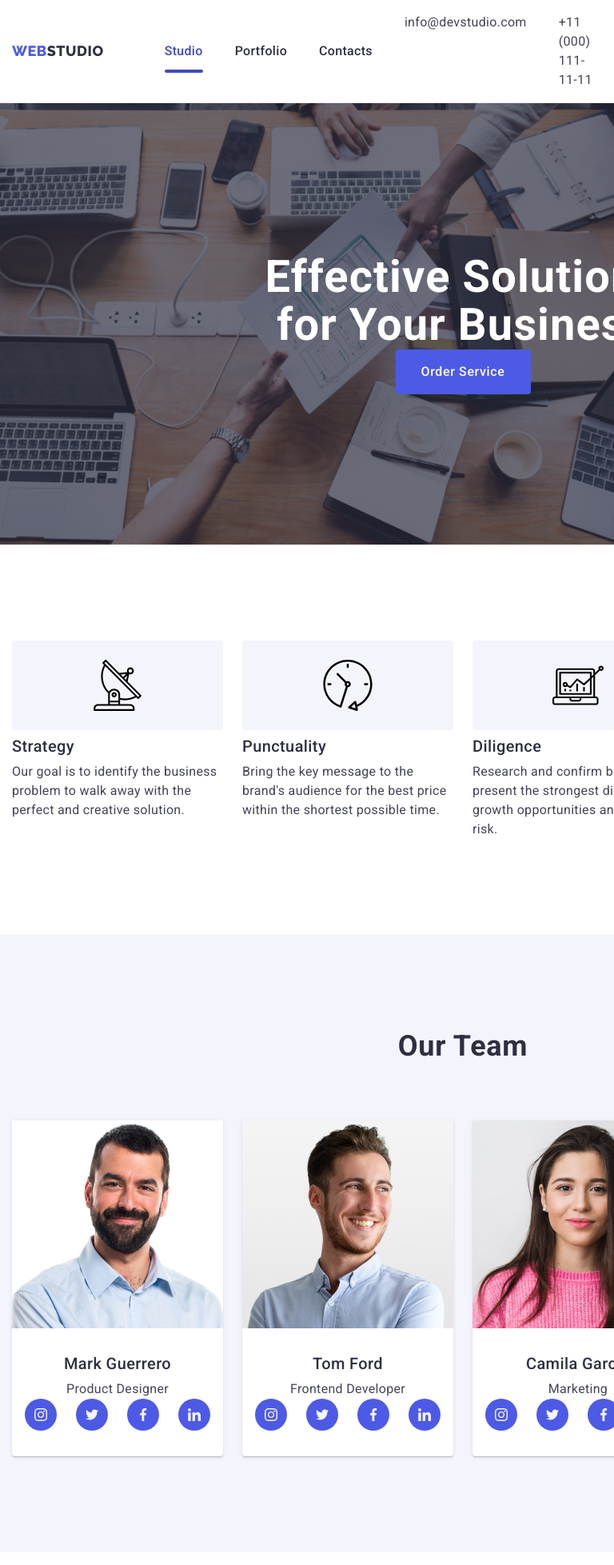
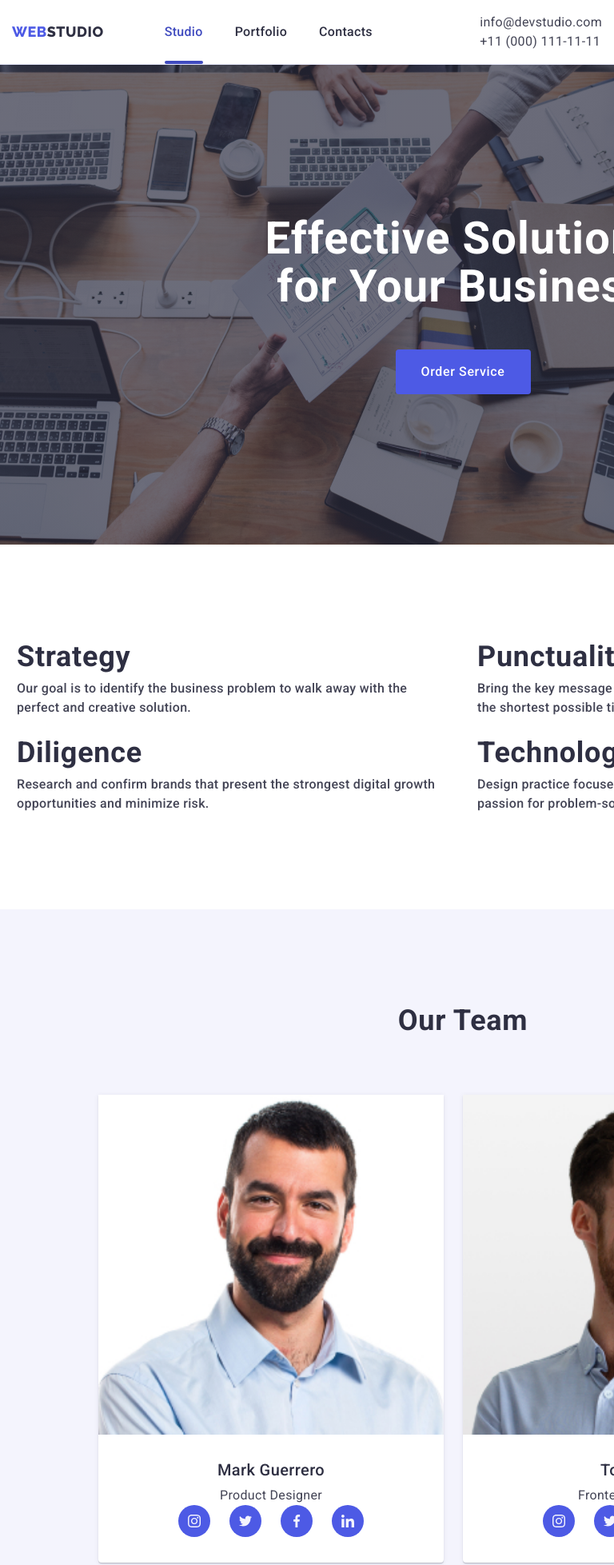
Before and after one commit to Szyszeekk/goit-markup-hw-06, a plain HTML site: page index.html in a window 768 px wide. Shown: the top 1957 px of the page at 80% size. Drawn offline with nearby package versions, Linux system fonts and the light colour scheme.

Commit message:
tablet version

```diff
--- a/css/styles.css
+++ b/css/styles.css
@@ -106,7 +106,7 @@ p {
   width: 100%;
   position: absolute;
   left: 0;
-  bottom: 6px;
+  bottom: 5px;
   height: 4px;
   background-color: #404bbf;
   border-radius: 2px;
@@ -166,6 +166,7 @@ p {
   max-width: 496px;
   margin-left: auto;
   margin-right: auto;
+  margin-bottom: 48px;
 }
 
 .heading {
@@ -470,10 +471,7 @@ footer {
 .footer-div {
   display: flex;
   align-items: baseline;
-}
-
-.footer-div-logo-and-paragraph {
-  margin-right: 120px;
+  justify-content: space-between;
 }
 
 .footer-div-social-media-paragraph {
@@ -954,3 +952,83 @@ footer {
     gap: 48px;
   }
 }
+
+@media screen and (min-width: 768px) and (max-width: 1158px) {
+  .address-section-list {
+    display: flex;
+    flex-direction: column;
+    gap: 0;
+  }
+
+  .navigation-current::after {
+    bottom: -7px;
+  }
+
+  .advantages-list-icon {
+    display: none;
+  }
+
+  .advantages-list {
+    flex-wrap: wrap;
+    justify-content: space-around;
+    width: 100%;
+  }
+
+  .advantages-list-item {
+    width: calc((100% - 48px) / 2);
+  }
+
+  .advantages-head {
+    font-family: 'Roboto', sans-serif;
+    font-weight: 700;
+    font-size: 36px;
+    line-height: 1.11111;
+    letter-spacing: 0.02em;
+  }
+
+  .advantages-paragraph {
+    font-family: 'Roboto', sans-serif;
+    font-weight: 500;
+    font-size: 16px;
+    line-height: 1.5;
+    letter-spacing: 0.02em;
+  }
+
+  .our-team-list {
+    flex-wrap: wrap;
+    gap: 64px 24px;
+    margin-left: 108px;
+    margin-right: 108px;
+  }
+
+  .our-team-list-point {
+    width: calc((100% - 48px) / 2);
+    display: flex;
+    flex-direction: column;
+    justify-content: center;
+    align-items: center;
+  }
+
+  .our-team-list-point img {
+    width: 100%;
+  }
+
+  .our-portfolio-list-point {
+    width: calc((100% - 48px) / 2);
+  }
+
+  .our-portfolio-list-point img {
+    width: 100%;
+  }
+
+  .footer-div {
+    flex-wrap: wrap;
+    gap: 72px 24px;
+    width: calc((100% - 48px) / 2);
+  }
+
+  .foot-form-label {
+    display: flex;
+    justify-content: space-between;
+  }
+}
```
